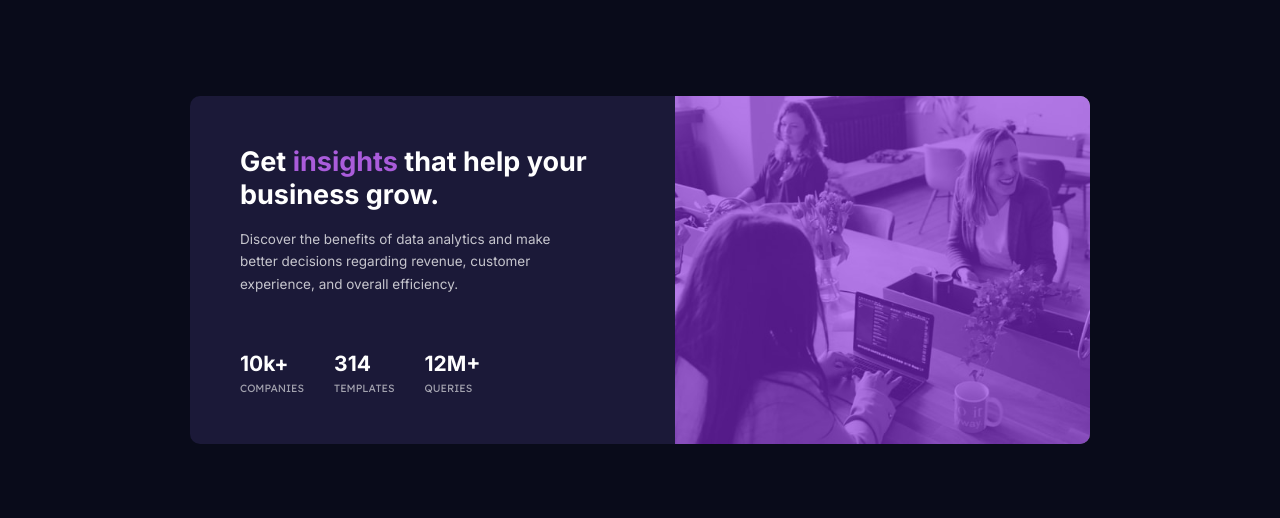
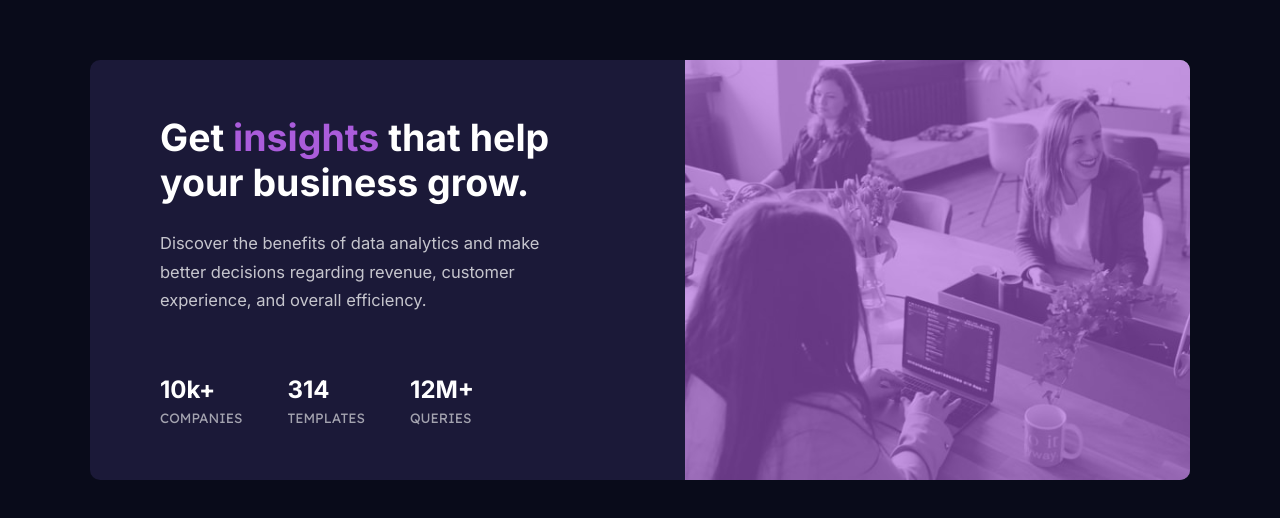
Before and after one commit to FETYagency/stats-preview-card, a plain HTML site: page index.html in a window 1280 px wide. Shown: the part 130-648 px from the top of the page. Drawn offline with Linux system fonts and the light colour scheme.

Commit message:
after changes

```diff
--- a/styles/style.css
+++ b/styles/style.css
@@ -138,7 +138,7 @@ main{
 .right>.filter{
     position: absolute;
     opacity: .6;
-    background-color: blueviolet;
+    background-color: var(--Soft-violet-accent);
     height: 100%;
     z-index: 999;
     width: 100%;
@@ -158,31 +158,36 @@ main{
 @media (min-width:600px) {
     .container{
         flex-direction: row;
-        width: min(900px, 90%);
+        width: min(1100px, 90%);
     }
     .left{
         flex: 1 ;
         order: 1;
+        gap: 1.6rem;
         display: flex;
         justify-content: center;
         align-items: flex-start;
         text-align: left;
-        padding: 50px 20px 50px 50px;
+        padding: 50px 20px 50px 70px;
     }
     .left>h1{
-        font-size: 1.8rem;
-        width: 100%;
+        font-size: 2.5rem;
+        width: min(400px, 100%);
     }
     .left>p{
-        width: min(350px, 100%);
+        font-size: 1.1rem;
+        width: min(380px, 100%);
     }
     .left>.stats{
         flex-direction: row;
-        gap: 2rem;
+        gap: 3rem;
         padding-top: 40px;
     }
+    .left>.stats>.stats-content>p{
+        font-size: .9rem;
+    }
     .left>.stats>.stats-content>p:first-child{
-        font-size: 1.4rem;
+        font-size: 1.6rem;
     }
     .right{
         order: 2;
```
